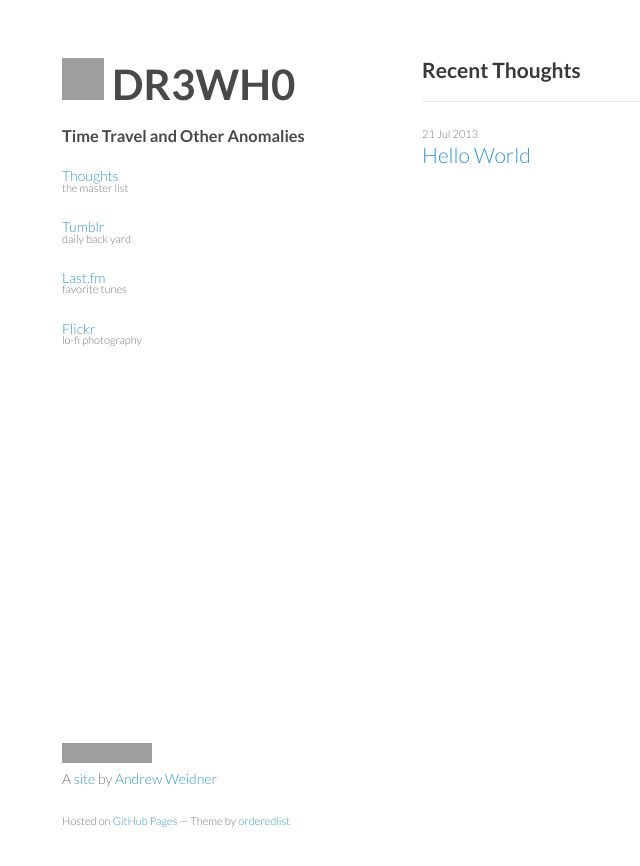
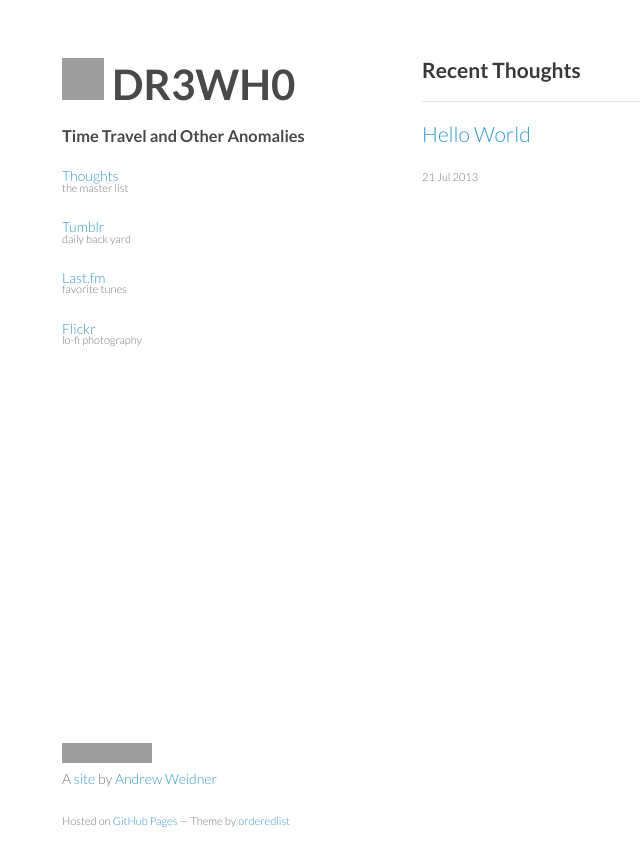
Before and after one commit to drewhop/drewhop.github.io, a Jekyll site: the page built from index.html, in a window 1280 px wide. Shown: the top 866 px of the page, without its empty margins (148-788 px from the left). Built offline with Jekyll 4.4.1, drawn with Linux system fonts in a browser that asks for light colours; comment, search, counter and statistics services are not loaded; part of the change alters nothing that is shown; grey boxes are pictures that could not be loaded.

```diff
--- a/index.html
+++ b/index.html
@@ -7,6 +7,6 @@ title: Blog
 <h2>Recent Thoughts</h2>
 <hr/>
 {% for post in site.posts limit:11 %}
+  <h2><a href="{{ post.url }}">{{ post.title }}</a></h2>
   <small>{{ post.date | date_to_string }}</small>
-  <h2><a href="{{ post.url }}">{{ post.title }}</a></h2>
 {% endfor %}
```
